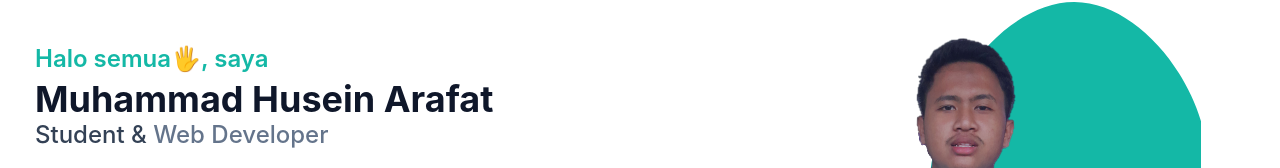
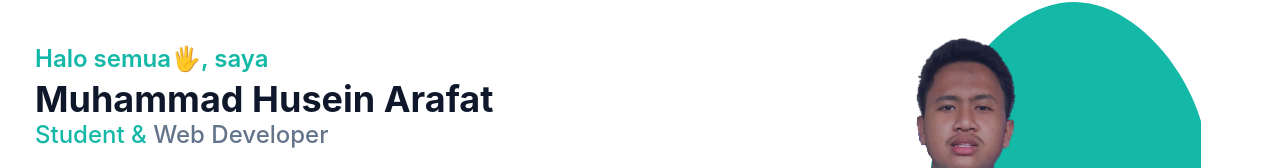
Before and after one commit to MuhammadHuseinArafat/Portfolio-tailwind-css-husein, a website: page index.html in a window 1280 px wide. Shown: the part 182-350 px from the top of the page. Drawn offline with Linux system fonts and the light colour scheme.

Commit message:
Ubah stud

```diff
--- a/index.html
+++ b/index.html
@@ -135,7 +135,7 @@
               >
             </h1>
             <h2 class="font-medium text-lg mb-5 lg:text-2xl">
-              <span class="text-slate-700">Student &</span>
+              <span class="text-primary">Student &</span>
               <span class="text-slate-500 dark:text-white">Web Developer</span>
             </h2>
             <p
```
